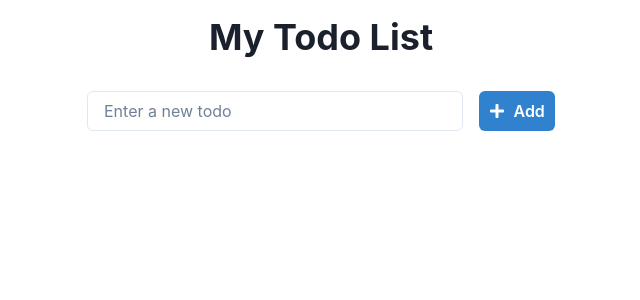
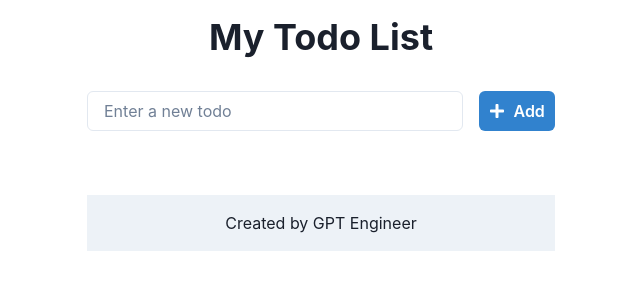
Before and after one commit to GPT-Engineer-App-Dev/goal-achiever, a React (Vite) app: page / in a window 1280 px wide. Shown: the top 300 px of the page, without its empty margins (319-959 px from the left). Built offline with nearby package versions, Linux system fonts and the light colour scheme.

Commit message:
Added a footer to the todo app with centered text "Created by GPT Engineer" and a light gray background color.

```diff
--- a/src/pages/Index.jsx
+++ b/src/pages/Index.jsx
@@ -47,6 +47,9 @@ const Index = () => {
           </HStack>
         ))}
       </VStack>
+      <Box as="footer" bg="gray.100" mt={8} py={4}>
+        <Text textAlign="center">Created by GPT Engineer</Text>
+      </Box>
     </Box>
   );
 };
```
